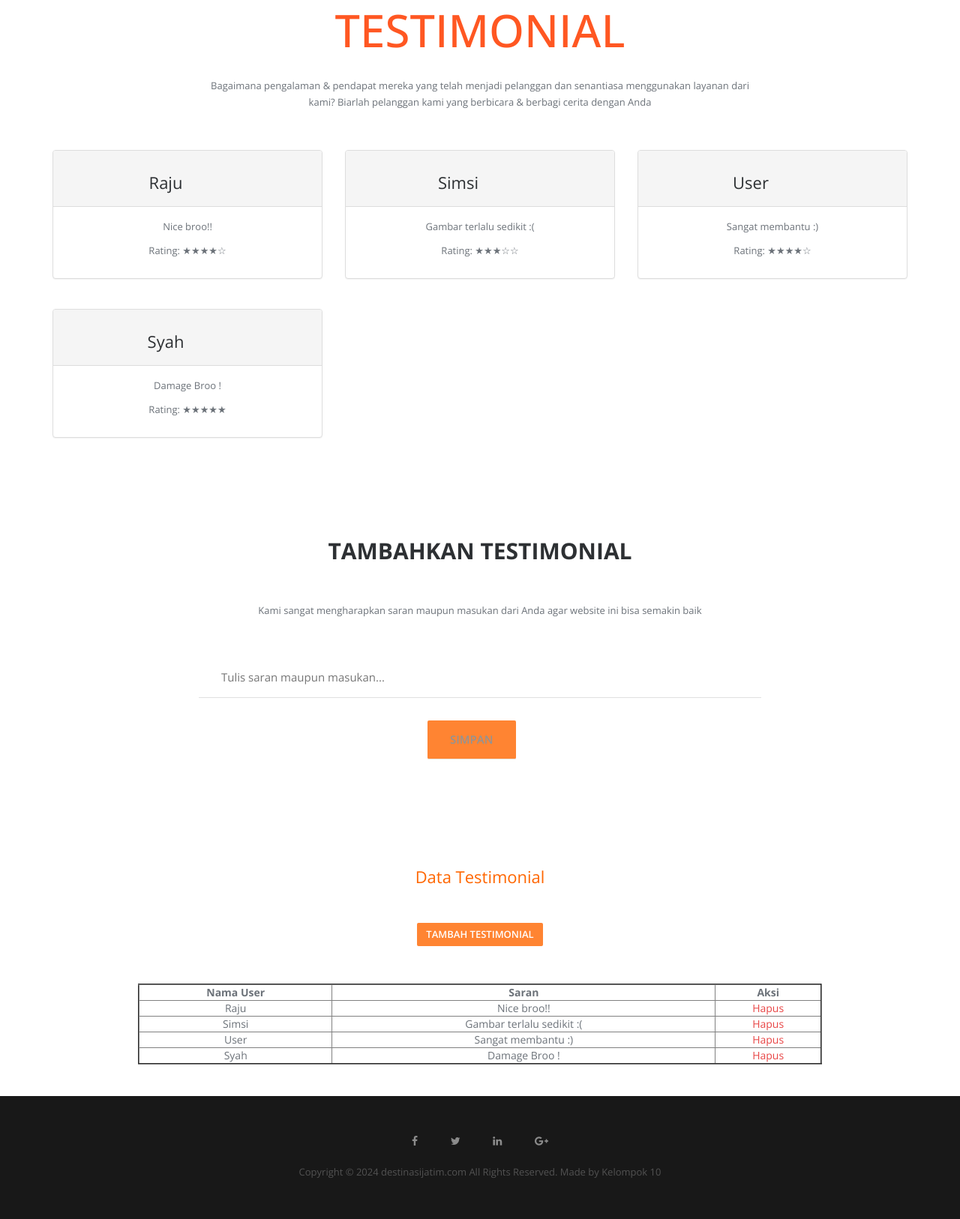
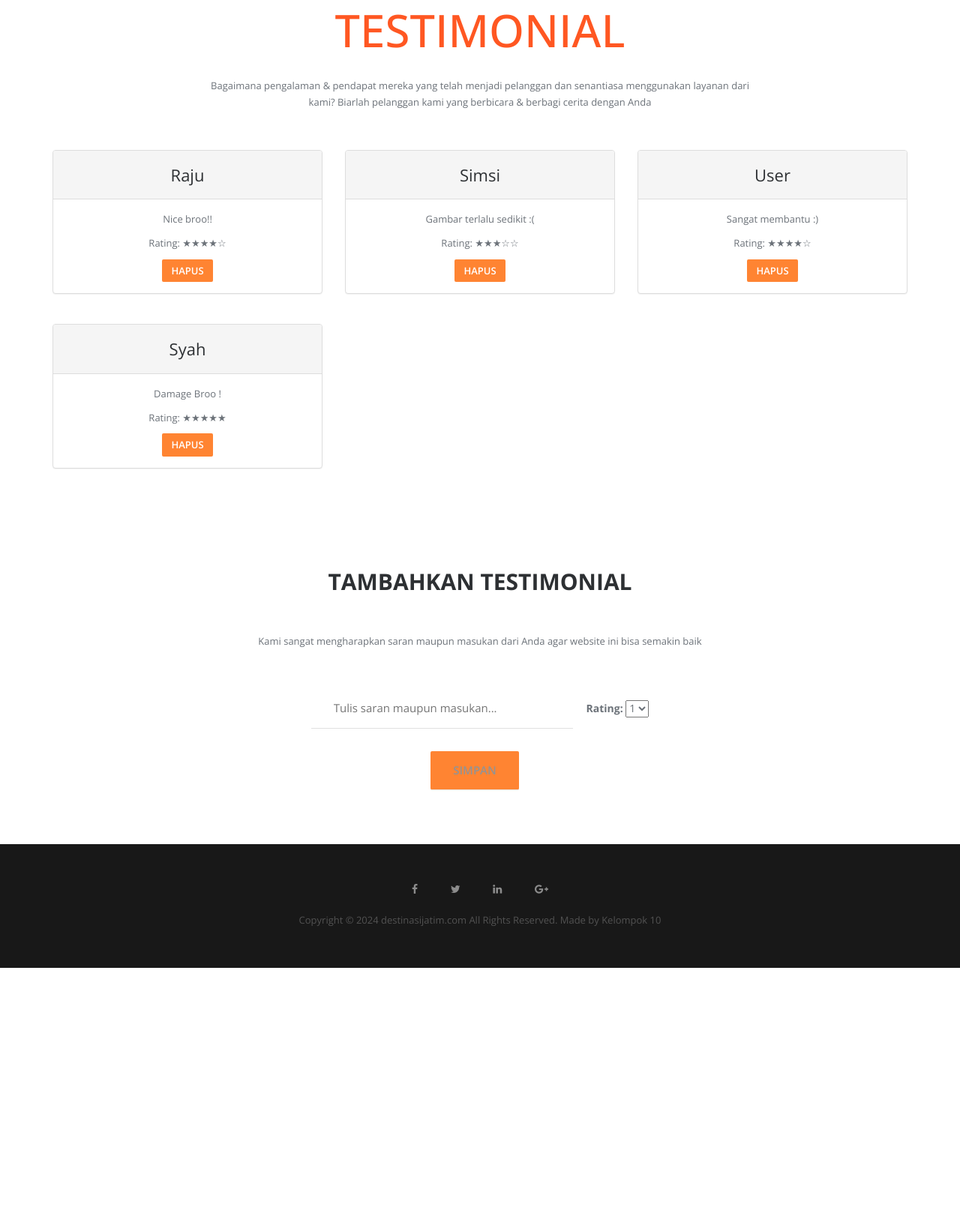
Before and after one commit to mulyani07/UAS-PEMWEB, a PHP site: page /testimonial.php in a window 1280 px wide. Shown: the part 133-1759 px from the top of the page at 75% size. After the commit the page ends 1424 px from the top, so only its background shows below. Run offline with PHP 8.4, Linux system fonts and the light colour scheme; the visitor is signed in with stand-in values (Sample User, id 1); data comes from the database, SQL or seed files in the repository; data that the repository does not hold is empty; some libraries are stand-ins or nearby versions.

Commit message:
fix testimonial design and functionality

```diff
--- a/css/main.css
+++ b/css/main.css
@@ -134,7 +134,7 @@ ul li {
 }
 #header.fixed {
 	background-color: rgb(0, 0, 0);
-	opacity:0.8;
+	opacity:0.9;
 }
 #header.fixed a {
 	color: #ffffff;
@@ -700,3 +700,24 @@ main {
 	min-height: 77.5vh;
 	/* min-height: 100dvh; */
 }
+
+.testi-form {
+	display: flex;
+	justify-content: center;
+	align-items: center;
+	flex-direction: column;
+}
+
+#saran {
+	width: 75%;
+}
+
+.panel-custom {
+	display: flex;
+	justify-content: center;
+	align-items: center;
+}
+
+.panel-body-custom > button > * {
+	color: white;
+}
--- a/css/responsive.css
+++ b/css/responsive.css
@@ -41,10 +41,7 @@
  text-align: center;
 }
  .person {
- margin: 0 auto 50px;
-}
- .person-content {
- text-align: center;
+    text-align: center;
 }
  .person .social-icons li {
  display: inline-block;
--- a/proses_simpan_testi.php
+++ b/proses_simpan_testi.php
@@ -4,13 +4,13 @@ include "koneksi.php";
 // Ambil Data yang Dikirim dari Form
 $nama_user = $_POST['nama_user'];
 $saran = $_POST['saran'];
-
+$rating = $_POST['rating'];
 
 // Rename nama fotonya dengan menambahkan tanggal dan jam upload
 // Set path folder tempat menyimpan fotonya
 // Proses upload
   // Proses simpan ke Database
-  $query = "INSERT INTO `testi`(`nama_user`,`saran`) VALUES ('".$nama_user."','".$saran."')";
+  $query = "INSERT INTO `testi`(`nama_user`,`saran`,`rating`) VALUES ('".$nama_user."','".$saran."','".$rating."')";
   $sql = mysqli_query($connect, $query); // Eksekusi/ Jalankan query dari variabel $query
   if($sql){ // Cek jika proses simpan ke database sukses atau tidak
     // Jika Sukses, Lakukan :
--- a/testimonial.php
+++ b/testimonial.php
@@ -17,6 +17,7 @@ $events = $req->fetchAll();
 ?>
 <!doctype html>
 <html class="no-js" lang="">
+
 <head>
   <meta charset="utf-8">
   <meta name="description" content="">
@@ -81,7 +82,8 @@ $events = $req->fetchAll();
     <!-- Show Testimonial -->
     <!-- Show Testimonial -->
     <?php
-    function generateStarRating($rating) {
+    function generateStarRating($rating)
+    {
       $stars = '';
       for ($i = 1; $i <= 5; $i++) {
         if ($i <= $rating) {
@@ -107,16 +109,18 @@ $events = $req->fetchAll();
           ?>
             <div class="col-md-4 col-sm-6 panel-testimonial">
               <div class="panel panel-default">
-            <div class="panel-heading">
-              <div class="person">
-                <div class="person-content">
-                  <h4><?php echo $data['nama_user']; ?></h4>
+                <div class="panel-heading panel-custom">
+                  <h4 class="person"><?php echo $data['nama_user']; ?></h4>
                 </div>
-              </div>
-            </div>
-            <div class="panel-body">
+                <div class="panel-body panel-body-custom">
                   <p><?php echo $data['saran']; ?></p>
                   <p>Rating: <?php echo generateStarRating($data['rating']); ?></p>
+                  <?php if (isset($_SESSION['admin'])) {
+                  ?>
+                    <button class="btn btn-medium">
+                      <a href="proses_hapus_testi.php?id=<?php echo $data['id']; ?>">Hapus</a>
+                    </button>
+                  <?php } ?>
                 </div>
               </div>
             </div>
@@ -137,56 +141,26 @@ $events = $req->fetchAll();
               <h5>Tambahkan Testimonial</h5>
               <p>Kami sangat mengharapkan saran maupun masukan dari Anda agar website ini bisa semakin baik</p>
               <div id="message"></div>
-              <form method="post" action="proses_simpan_testi.php">
+              <form method="post" action="proses_simpan_testi.php" class="testi-form">
                 <input type="hidden" name="nama_user" value="<?php echo "" . $_SESSION['namauser'] . ""; ?>" />
-                <input type="text" name="saran" class="col-xs-12 col-sm-12 col-md-12 col-lg-12" placeholder="Tulis saran maupun masukan...">
+                <div>
+                  <input id="saran" type="text" name="saran" placeholder="Tulis saran maupun masukan...">
+                  <label for="rating">Rating:</label>
+                  <select name="rating" id="rating">
+                    <option value="1">1</option>
+                    <option value="2">2</option>
+                    <option value="3">3</option>
+                    <option value="4">4</option>
+                    <option value="5">5</option>
+                  </select>
                   <input type="submit" class="btn btn-large" value="Simpan">
+                </div>
               </form>
             </div>
           </div>
         </div>
       </section>
     <?php } ?>
-    <!-- Testimonial Data Control -->
-    <section id="teams" class="section teams">
-      <div class="container">
-        <?php
-        if (!isset($_SESSION['admin'])) {
-        ?>
-          <br>
-          </li>
-        <?php } else { ?>
-          <br>
-          <h6 align="center">Data Testimonial</h6>
-          <br>
-          <br>
-          <!-- Tambahkan tombol tambah testimonial -->
-          <div align="center">
-            <a href="#contact" class="btn btn-primary">Tambah Testimonial</a>
-          </div>
-          <br>
-          <table border="2" class="table-testimonial">
-            <tr>
-              <th>Nama User</th>
-              <th>Saran</th>
-              <th>Aksi</th>
-            </tr>
-            <?php
-            // Load file koneksi.php
-            include "koneksi.php";
-            $query = "SELECT * FROM testi"; // Query untuk menampilkan semua data galeri
-            $sql = mysqli_query($connect, $query); // Eksekusi/Jalankan query dari variabel $query
-            while ($data = mysqli_fetch_array($sql)) { // Ambil semua data dari hasil eksekusi $sql
-              echo "<tr>";
-              echo "<td>" . $data['nama_user'] . "</td>";
-              echo "<td>" . $data['saran'] . "</td>";
-              echo "<td><a href='proses_hapus_testi.php?id=" . $data['id'] . "'>Hapus</a></td>";
-              echo "</tr>";
-            }
-            ?>
-          </table>
-        <?php } ?>
-      </div>
     </section>
   </main>
   <!-- Footer section -->
@@ -215,4 +189,5 @@ $events = $req->fetchAll();
   <script src="js/main.js"></script>
   <script type="text/javascript" src="js/jquery.contact.js"></script>
 </body>
+
 </html>
```
Lines whose indentation alone changed are shown as unchanged.
